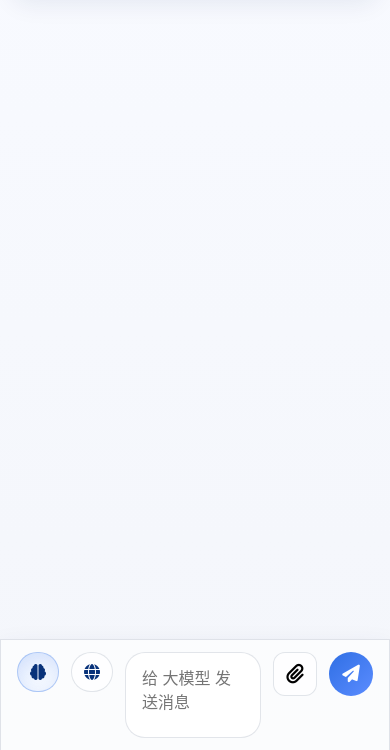
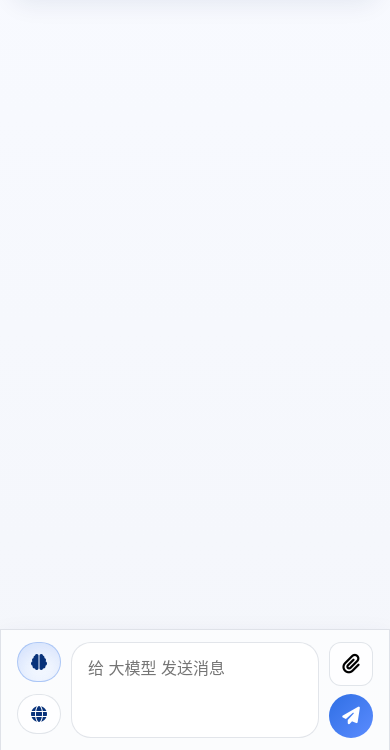
Before and after one commit to Gyrych/PhoneChat, a plain HTML site: page index.html in a window 390 px wide. Shown: the part 94-844 px from the top of the page. Drawn offline with nearby package versions, Linux system fonts and the light colour scheme.

Commit message:
v0.1.26 优化移动端输入区布局：在手机端采用三列网格布局，左列为上下排列的胶囊开关，中列为跨两行的输入框，右列为上下排列的附件与发送/停止按钮。更新相关样式和文档以反映此变更。

```diff
--- a/style.css
+++ b/style.css
@@ -829,16 +829,41 @@ body {
     /* 头部内边距轻度压缩 */
     .header { padding: 12px 16px; }
 
+    /* 输入区改为网格布局：左列(开关，上下) | 中列(输入框) | 右列(附件/发送，上下) */
+    .input-container {
+        display: grid;
+        grid-template-columns: var(--tap) 1fr var(--tap);
+        grid-auto-rows: min-content;
+        align-items: start;
+        gap: 8px 10px;
+    }
+
     /* 统一触控按钮尺寸 */
     .settings-btn,
     .conversations-btn,
     .attach-btn { width: var(--tap); height: var(--tap); }
 
     /* 胶囊开关高度与标签字号微调 */
-    .pill-toggle { height: 40px; }
+    .pill-toggle { height: 40px; width: var(--tap); padding: 0; justify-content: center; }
     .pill-toggle .label { font-size: 0.95rem; }
     /* 移动端隐藏胶囊开关文字，仅保留图标 */
     .pill-toggle .label { display: none; }
+
+    /* 左列：上下排列两个胶囊开关 */
+    #thinkingInlineToggle { grid-column: 1; grid-row: 1; justify-self: center; }
+    #webInlineToggle { grid-column: 1; grid-row: 2; justify-self: center; }
+
+    /* 中列：输入框跨两行 */
+    .message-input {
+        grid-column: 2;
+        grid-row: 1 / span 2;
+        width: 100%;
+        min-height: calc(var(--tap) * 2 + 8px);
+    }
+
+    /* 右列：附件在上，发送/停止在下（两者互斥显示） */
+    #attachBtn { grid-column: 3; grid-row: 1; justify-self: center; }
+    #sendBtn, #stopBtn { grid-column: 3; grid-row: 2; justify-self: center; }
 
     /* 消息操作按钮更易点，避免遮挡内容 */
     .action-btn { width: 28px; height: 28px; font-size: 0.85rem; }
```
Also changed, not shown: CURSOR.md (+6 -0 lines), README.md, README_zh.md.
